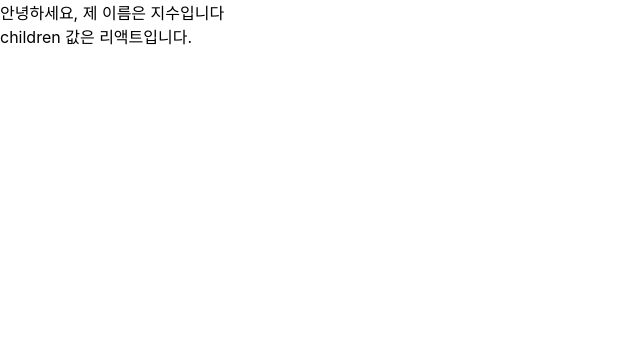
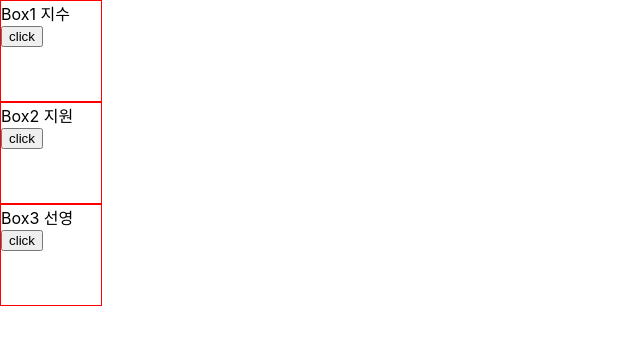
Before and after one commit to seojisoosoo/react-study, a React (Create React App) app: page / in a window 1280 px wide. Shown: the top 344 px of the page, without its empty margins (0-640 px from the left). Built offline with nearby package versions, Linux system fonts and the light colour scheme.

Commit message:
youtube react #2

```diff
--- a/src/App.css
+++ b/src/App.css
@@ -42,3 +42,9 @@
     transform: rotate(360deg);
   }
 }
+
+.box{
+  border:1px solid red;
+  width:100px;
+  height: 100px;
+}
--- a/src/App.js
+++ b/src/App.js
@@ -12,9 +12,18 @@
 // }
 
 // export default App;
-import MyComponent from './MyComponent';
+// import MyComponent from './MyComponent';
+import React from 'react';
+import './App.css';
+import Box from './box.jsx';
 
-const App = () => {
-  return <MyComponent>리액트</MyComponent>;
-};
+function App() {
+  return (
+    <main>
+      <Box name="지수" num="1" />
+      <Box name="지원" num="2" />
+      <Box name="선영" num="3" />
+    </main>
+  );
+}
 export default App;
--- /dev/null
+++ b/src/box.jsx
@@ -0,0 +1,15 @@
+import React from 'react';
+
+function Box(props){
+    const clickMe=()=>{
+        alert("리액트끝");
+    }
+    return (
+        <div className="box">
+            Box{props.num} {props.name}
+            <button onClick={clickMe}>click</button>
+        </div>
+    )
+}
+
+export default Box
```
